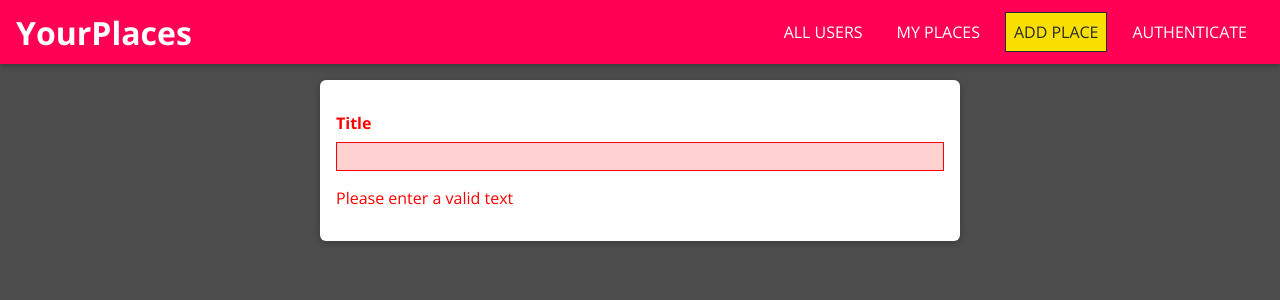
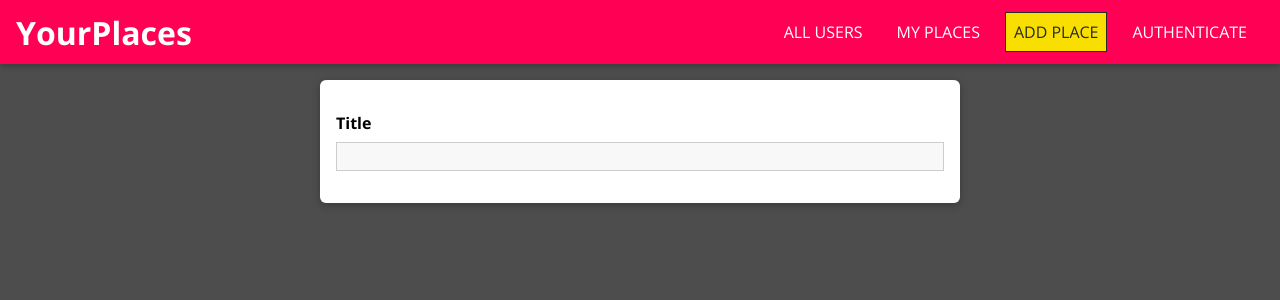
Before and after one commit to ZaryabAhmed22/Places-App-Front-end, a React (Create React App) app: page /places/new in a window 1280 px wide. Shown: the top 300 px of the page. Built offline with nearby package versions, Linux system fonts and the light colour scheme.

Commit message:
Added input validation

```diff
--- a/src/places/pages/NewPlace.jsx
+++ b/src/places/pages/NewPlace.jsx
@@ -1,5 +1,9 @@
 import React from "react";
 import Input from "../../shared/compnents/FormElements/Input";
+import {
+  VALIDATOR_MINLENGTH,
+  VALIDATOR_REQUIRE,
+} from "../../shared/util/validators";
 import "./NewPlace.css";
 
 export default function NewPlace() {
@@ -9,7 +13,7 @@
         element="input"
         type="text"
         label="Title"
-        validators={[]}
+        validators={[VALIDATOR_REQUIRE(), VALIDATOR_MINLENGTH()]}
         errorText="Please enter a valid text"
       />
     </form>
--- a/src/shared/compnents/FormElements/Input.jsx
+++ b/src/shared/compnents/FormElements/Input.jsx
@@ -1,17 +1,28 @@
 import React, { useReducer } from "react";
+import { validate } from "../../util/validators";
 import "./Input.css";
 
+//Reducer function for the useReducer hook
 function inputReducer(state, action) {
   switch (action.type) {
     case "CHANGE":
-      return { ...state, value: action.value, isValid: true };
-
+      return {
+        ...state,
+        value: action.value,
+        isValid: validate(action.value, action.validators),
+      };
+    case "TOUCH":
+      return {
+        ...state,
+        isTouched: true,
+      };
     default:
       return state;
   }
 }
 
-const initialInputState = { value: "", isValid: false };
+// Initial state for the useReducer hook
+const initialInputState = { value: "", isTouched: false, isValid: false };
 
 export default function Input(props) {
   const [inputState, dispatchInput] = useReducer(
@@ -20,8 +31,21 @@
   );
 
   function changeHandler(e) {
-    dispatchInput({ type: "CHANGE", value: e.target.value });
+    dispatchInput({
+      type: "CHANGE",
+      value: e.target.value,
+      validators: props.validators,
+    });
   }
+
+  //function for the onBlur event, that is triggered when the user loses focus
+  function touchHandler() {
+    dispatchInput({
+      type: "TOUCH",
+    });
+  }
+
+  //JSX for either input element or textArea element to use the component more useable
   const element =
     props.element === "input" ? (
       <input
@@ -29,6 +53,7 @@
         placeholder={props.placeholder}
         id={props.id}
         onChange={changeHandler}
+        onBlur={touchHandler}
         value={inputState.value}
       />
     ) : (
@@ -36,18 +61,19 @@
         id={props.id}
         rows={props.rows || 3}
         onChange={changeHandler}
+        onBlur={touchHandler}
         value={inputState.value}
       />
     );
   return (
     <div
       className={`form-control ${
-        !inputState.isValid && "form-control--invalid"
+        !inputState.isValid && inputState.isTouched && "form-control--invalid"
       }`}
     >
       <label htmlFor={props.id}>{props.label}</label>
       {element}
-      {!inputState.isValid && <p>{props.errorText}</p>}
+      {!inputState.isValid && inputState.isTouched && <p>{props.errorText}</p>}
     </div>
   );
 }
--- /dev/null
+++ b/src/shared/util/validators.js
@@ -0,0 +1,48 @@
+const VALIDATOR_TYPE_REQUIRE = "REQUIRE";
+const VALIDATOR_TYPE_MINLENGTH = "MINLENGTH";
+const VALIDATOR_TYPE_MAXLENGTH = "MAXLENGTH";
+const VALIDATOR_TYPE_MIN = "MIN";
+const VALIDATOR_TYPE_MAX = "MAX";
+const VALIDATOR_TYPE_EMAIL = "EMAIL";
+const VALIDATOR_TYPE_FILE = "FILE";
+
+// These are the validator functions that sre used as per demand and return an object
+export const VALIDATOR_REQUIRE = () => ({ type: VALIDATOR_TYPE_REQUIRE });
+export const VALIDATOR_FILE = () => ({ type: VALIDATOR_TYPE_FILE });
+export const VALIDATOR_MINLENGTH = (val) => ({
+  type: VALIDATOR_TYPE_MINLENGTH,
+  val: val,
+});
+export const VALIDATOR_MAXLENGTH = (val) => ({
+  type: VALIDATOR_TYPE_MAXLENGTH,
+  val: val,
+});
+export const VALIDATOR_MIN = (val) => ({ type: VALIDATOR_TYPE_MIN, val: val });
+export const VALIDATOR_MAX = (val) => ({ type: VALIDATOR_TYPE_MAX, val: val });
+export const VALIDATOR_EMAIL = () => ({ type: VALIDATOR_TYPE_EMAIL });
+
+//This function returns the isValid value either true or false after cheching for all the validators
+export const validate = (value, validators) => {
+  let isValid = true;
+  for (const validator of validators) {
+    if (validator.type === VALIDATOR_TYPE_REQUIRE) {
+      isValid = isValid && value.trim().length > 0;
+    }
+    if (validator.type === VALIDATOR_TYPE_MINLENGTH) {
+      isValid = isValid && value.trim().length >= validator.val;
+    }
+    if (validator.type === VALIDATOR_TYPE_MAXLENGTH) {
+      isValid = isValid && value.trim().length <= validator.val;
+    }
+    if (validator.type === VALIDATOR_TYPE_MIN) {
+      isValid = isValid && +value >= validator.val;
+    }
+    if (validator.type === VALIDATOR_TYPE_MAX) {
+      isValid = isValid && +value <= validator.val;
+    }
+    if (validator.type === VALIDATOR_TYPE_EMAIL) {
+      isValid = isValid && /^\S+@\S+\.\S+$/.test(value);
+    }
+  }
+  return isValid;
+};
```
